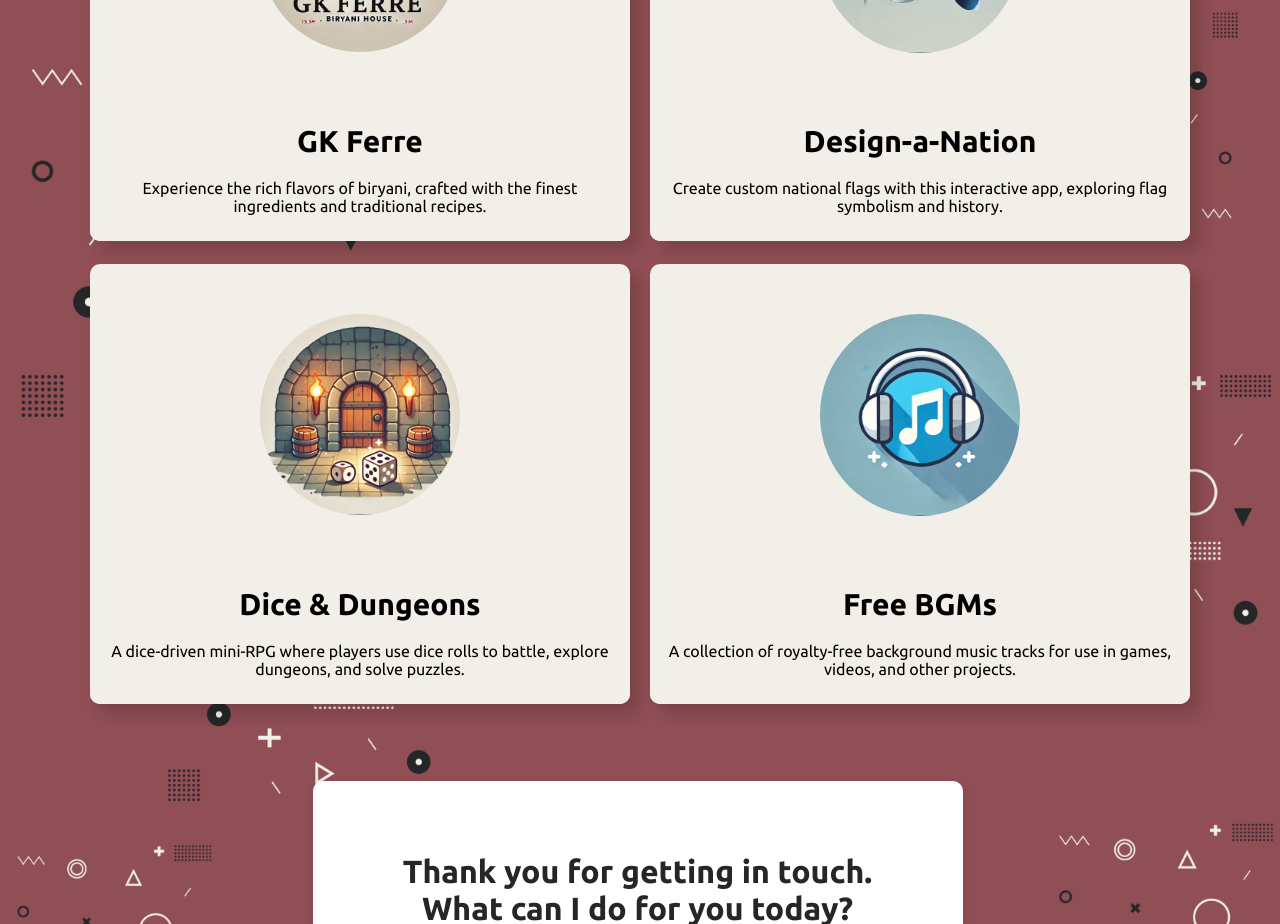
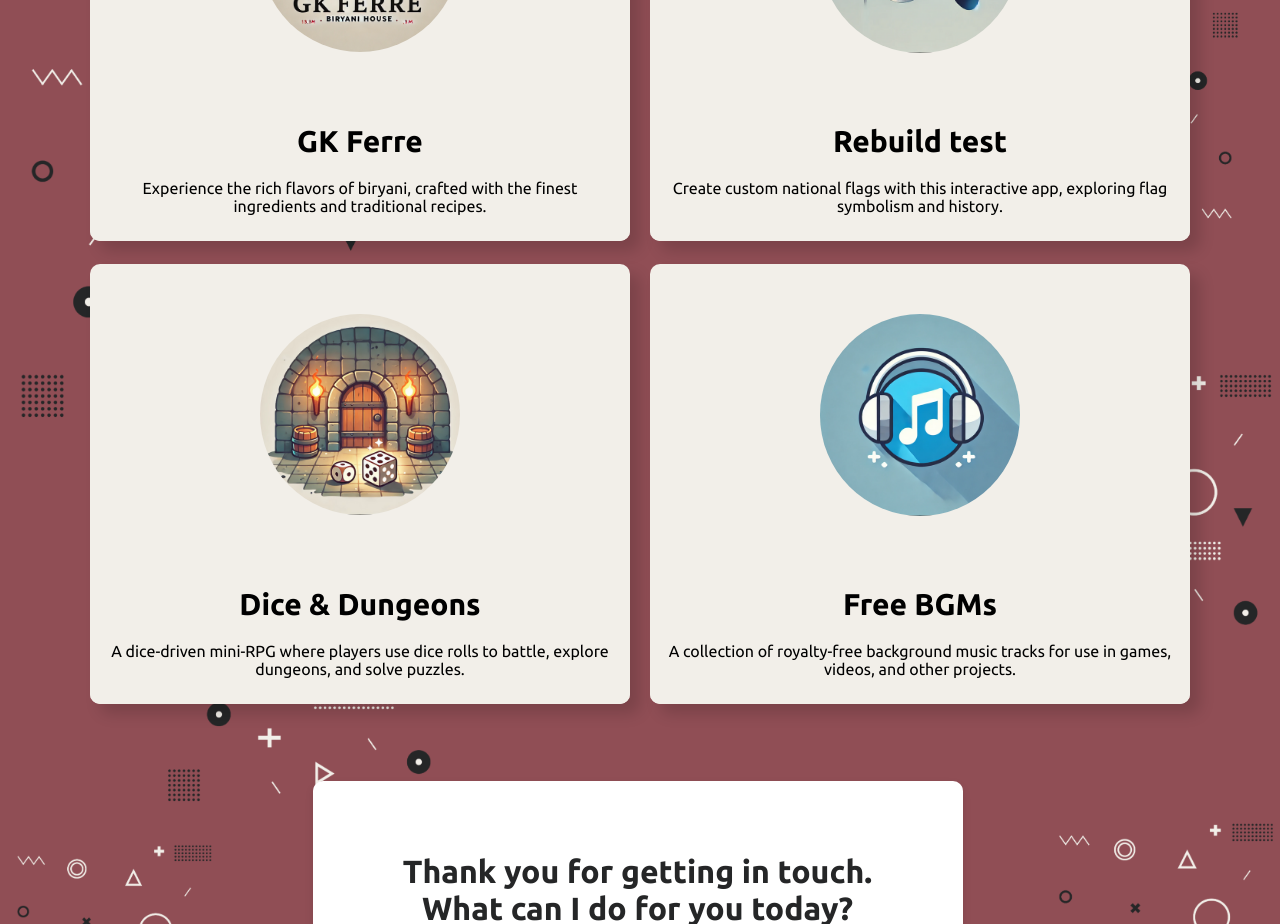
Before and after one commit to GianFerre/gian-dev-portfolio, a React (Vite) app: page / in a window 1280 px wide. Shown: the part 1500-2424 px from the top of the page. Built offline with nearby package versions, Linux system fonts and the light colour scheme; a web font is replaced by a local one.

Commit message:
rebuild test

```diff
--- a/src/Projects.jsx
+++ b/src/Projects.jsx
@@ -54,7 +54,7 @@ function Projects() {
             href: "about:blank",
             image: flag,
             preview: flagPreview,
-            title: "Design-a-Nation",
+            title: "Rebuild test",
             text: "Create custom national flags with this interactive app, exploring flag symbolism and history.",
         },
         {
```
